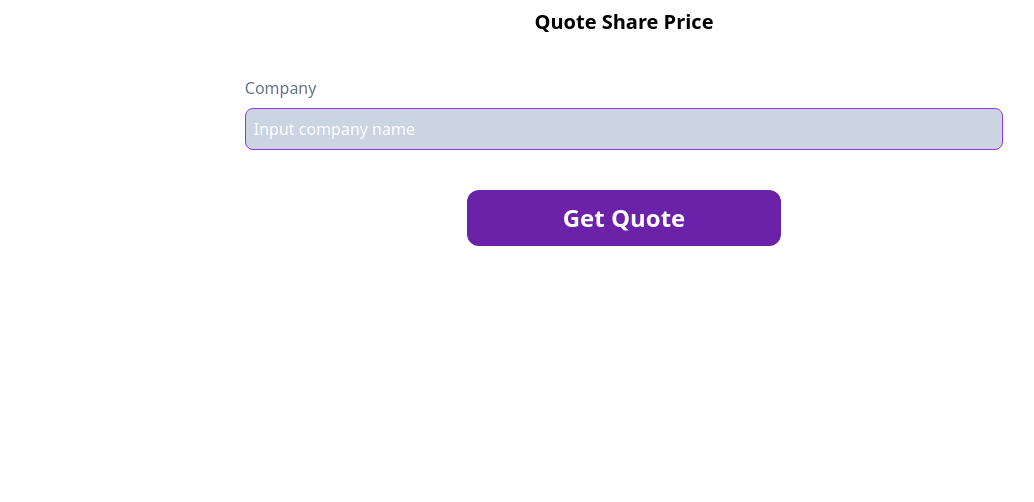
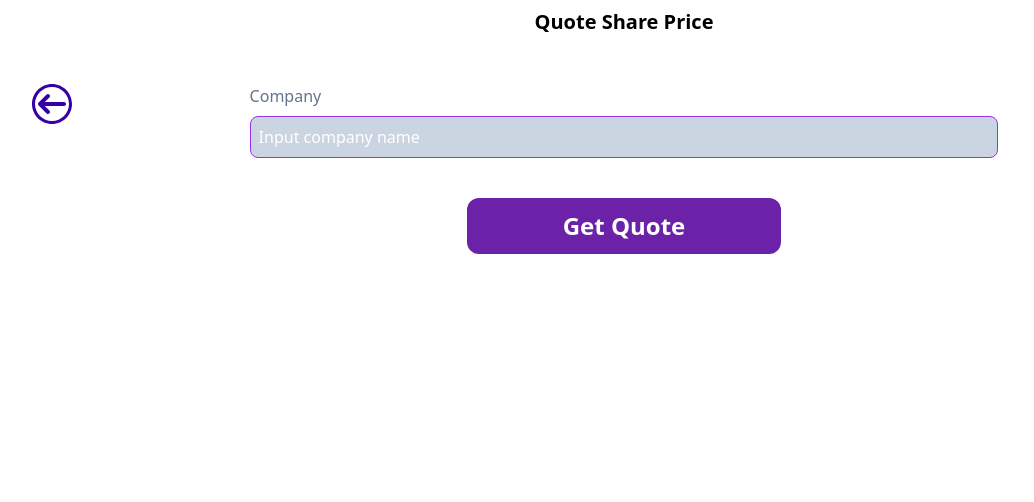
Before and after one commit to LeafieSolutions/finance_app, a Flask app: page /quote in a window 1280 px wide. Shown: the part 80-582 px from the top of the page, without its empty margins (16-1050 px from the left). Run offline with Flask 3, Linux system fonts and the light colour scheme; the visitor is signed in with stand-in values (Sample User, id 1); data that the repository does not hold is empty; style sheets or scripts are compiled from the project's sources; some libraries are stand-ins or nearby versions.

```diff
--- a/templates/quote.html
+++ b/templates/quote.html
@@ -8,9 +8,8 @@ Quote
 <div class="w-full flex flex-col items-center gap-10 p-2">
     <div class="w-full h-screen absolute top-0 left-0 z-10 hidden"></div>
     <p class="text-center font-bold text-xl">Quote Share Price</p>
-    <!-- <div class="relative bg-blue-300">
-        <a href="/" class="absolute left-10 top-10"><img src="../assets/icons/back.svg" alt="back"></a>
-    </div> -->
+    <div class=" relative w-full flex flex-col items-center gap-10 p-2">
+        <a href="/" class="absolute left-10"><img src="../assets/icons/back.svg" alt="back"></a>
         <form id="quoteForm" class="flex flex-col justify-center items-center gap-10 w-2/3 sm:w-3/5">
             <div class="w-full relative">
                 <label for="company_name" class="block text-slate-500 mb-2">Company</label>
@@ -120,4 +119,5 @@ Quote
             })
         </script>
     </div>
+</div>
 {% endblock %}
```
Lines whose indentation alone changed are shown as unchanged.
